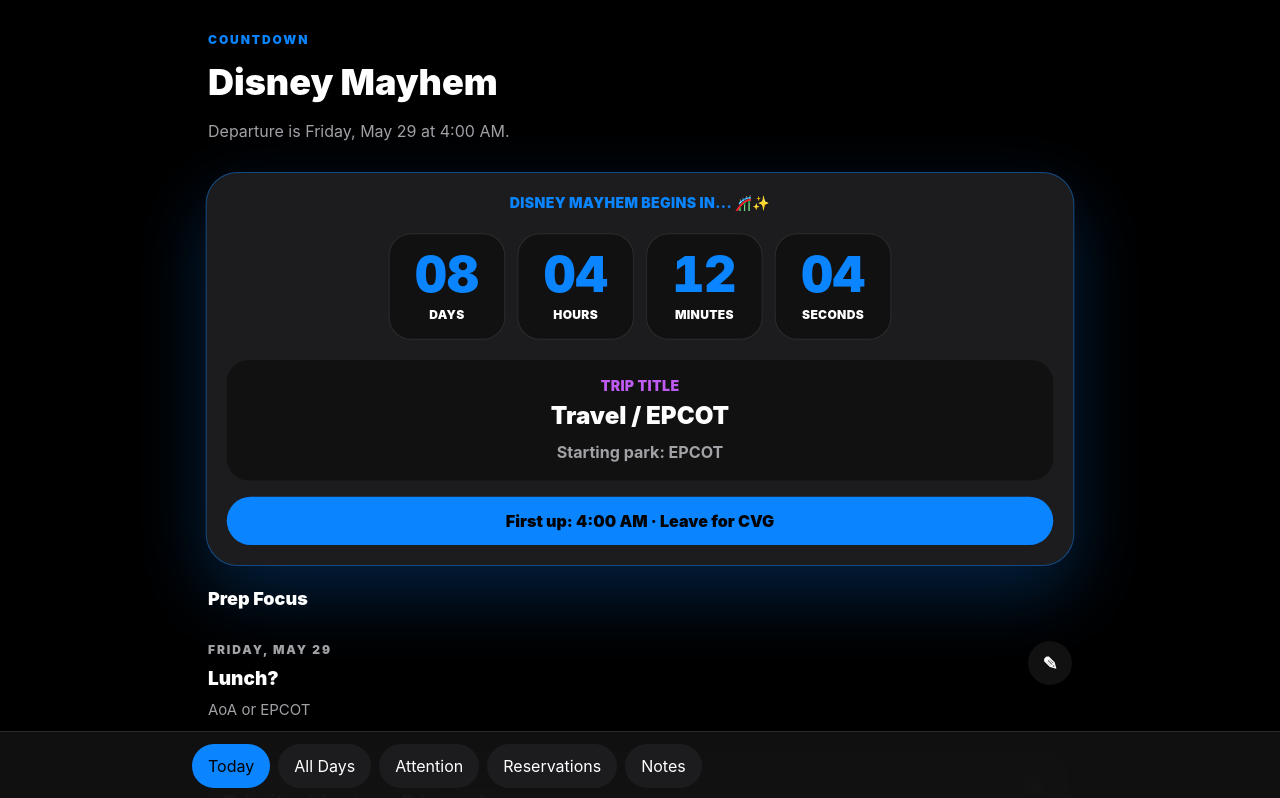
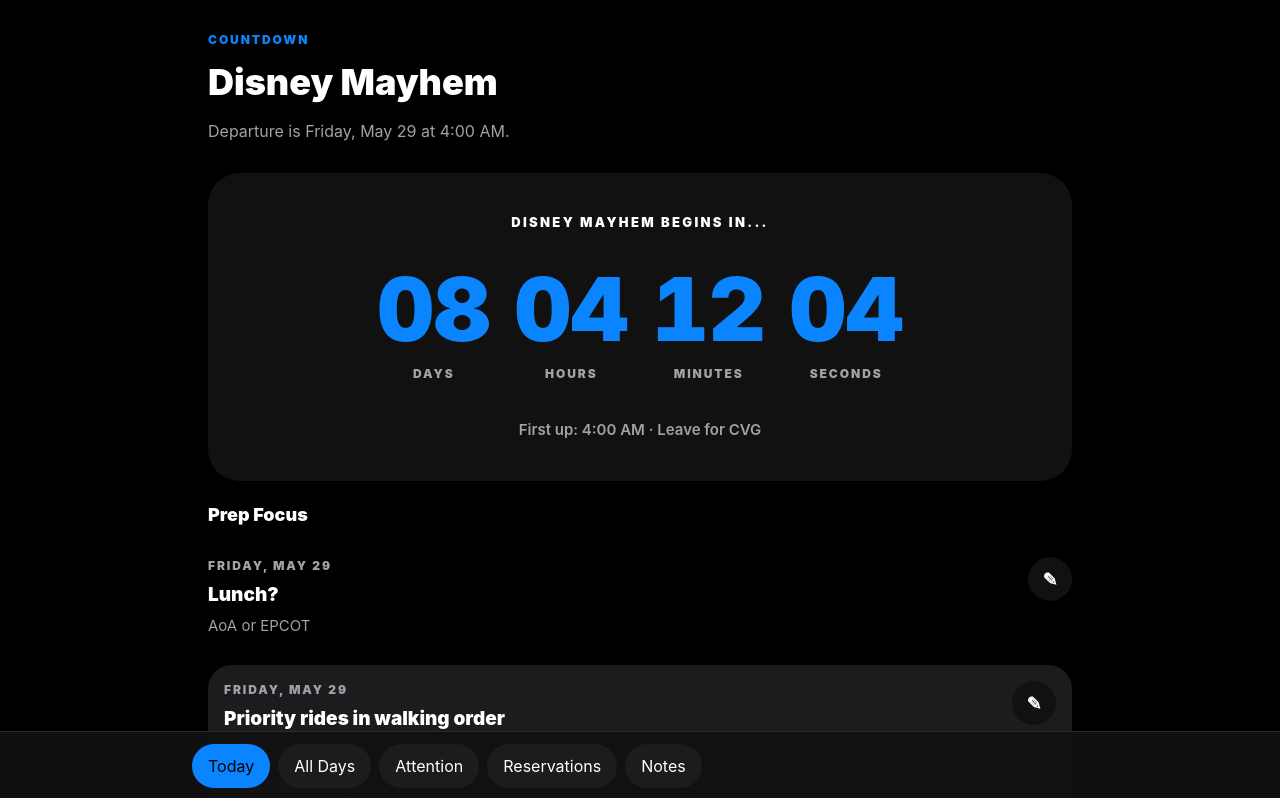
Before and after one commit to aaronbenjaminmay/disney-mayhem, a React (Vite) app: page / in a window 1280 px wide. Shown: the top 798 px of the page. Built offline with nearby package versions, Linux system fonts and the light colour scheme.

Commit message:
Simplify countdown screen

```diff
--- a/src/App.tsx
+++ b/src/App.tsx
@@ -72,28 +72,23 @@ function TodayScreen({
         </ScreenHeader>
 
         <section aria-labelledby="countdown-heading" className="section-rise px-4">
-          <div className="countdown-pulse rounded-[2rem] border border-[#0A84FF]/45 bg-[#1C1C1E] p-5 text-center shadow-2xl shadow-black/40">
-            <p className="text-sm font-black uppercase tracking-wide text-[#0A84FF]">Disney Mayhem begins in... 🎢✨</p>
+          <div className="rounded-[2rem] bg-[#111111] px-5 py-8 text-center shadow-2xl shadow-black/30 sm:px-8 sm:py-10">
+            <p className="text-[13px] font-black uppercase tracking-[0.18em] text-white">Disney Mayhem begins in...</p>
             <h2 id="countdown-heading" className="sr-only">
               Live countdown to Disney Mayhem departure
             </h2>
-            <div className="mt-5 flex flex-wrap justify-center gap-3" aria-live="polite" aria-label="Live countdown to departure">
+            <div className="mt-8 flex flex-wrap justify-center gap-x-6 gap-y-7" aria-live="polite" aria-label="Live countdown to departure">
               {countdownUnits.map((unit) => (
-                <div key={unit.label} className="min-w-[7.25rem] flex-1 rounded-[1.4rem] border border-[#2C2C2E] bg-[#111111] px-3 py-4 sm:flex-none">
-                  <div className="countdown-tick tabular-nums text-4xl font-black leading-none text-[#0A84FF] sm:text-5xl">
+                <div key={unit.label} className="basis-[calc(50%-0.75rem)] sm:basis-auto">
+                  <div className="tabular-nums font-black leading-none text-[#0A84FF] [font-size:clamp(2.8rem,12vw,5.5rem)]">
                     {String(unit.value).padStart(2, '0')}
                   </div>
-                  <div className="mt-2 text-xs font-black uppercase tracking-wide text-white">{unit.label}</div>
+                  <div className="mt-3 text-[12px] font-black uppercase tracking-[0.16em] text-[#A1A1A6]">{unit.label}</div>
                 </div>
               ))}
             </div>
-            <div className="mt-5 rounded-[1.4rem] bg-[#111111] px-4 py-4">
-              <p className="text-sm font-black uppercase tracking-wide text-[#BF5AF2]">Trip title</p>
-              <p className="mt-1 text-2xl font-black text-white">{day.label}</p>
-              <p className="mt-2 text-base font-bold text-[#A1A1A6]">Starting park: EPCOT</p>
-            </div>
             {nextItem ? (
-              <p className="mt-4 rounded-full bg-[#0A84FF] px-4 py-3 text-base font-black text-black">
+              <p className="mt-9 text-[15px] font-semibold text-[#A1A1A6]">
                 First up: {formatTimeRange(nextItem)} · {nextItem.title}
               </p>
             ) : null}
--- a/src/styles.css
+++ b/src/styles.css
@@ -84,14 +84,6 @@ button:active {
   animation: section-rise 340ms ease-out both;
 }
 
-.countdown-tick {
-  animation: countdown-tick 1s ease-in-out infinite;
-}
-
-.countdown-pulse {
-  animation: countdown-pulse 1s ease-in-out infinite;
-}
-
 @keyframes screen-fade {
   from {
     opacity: 0;
@@ -114,30 +106,6 @@ button:active {
   }
 }
 
-@keyframes countdown-tick {
-  0%,
-  100% {
-    transform: scale(1);
-  }
-
-  50% {
-    transform: scale(1.025);
-  }
-}
-
-@keyframes countdown-pulse {
-  0%,
-  100% {
-    box-shadow: 0 24px 60px rgba(10, 132, 255, 0.16);
-    transform: scale(1);
-  }
-
-  50% {
-    box-shadow: 0 28px 72px rgba(10, 132, 255, 0.26);
-    transform: scale(1.006);
-  }
-}
-
 @media (prefers-reduced-motion: reduce) {
   *,
   *::before,
@@ -148,13 +116,8 @@ button:active {
     animation-iteration-count: 1 !important;
   }
 
-  .countdown-pulse {
-    animation: none !important;
-  }
-
   .screen-fade,
-  .section-rise,
-  .countdown-tick {
+  .section-rise {
     animation: none !important;
   }
 
```
